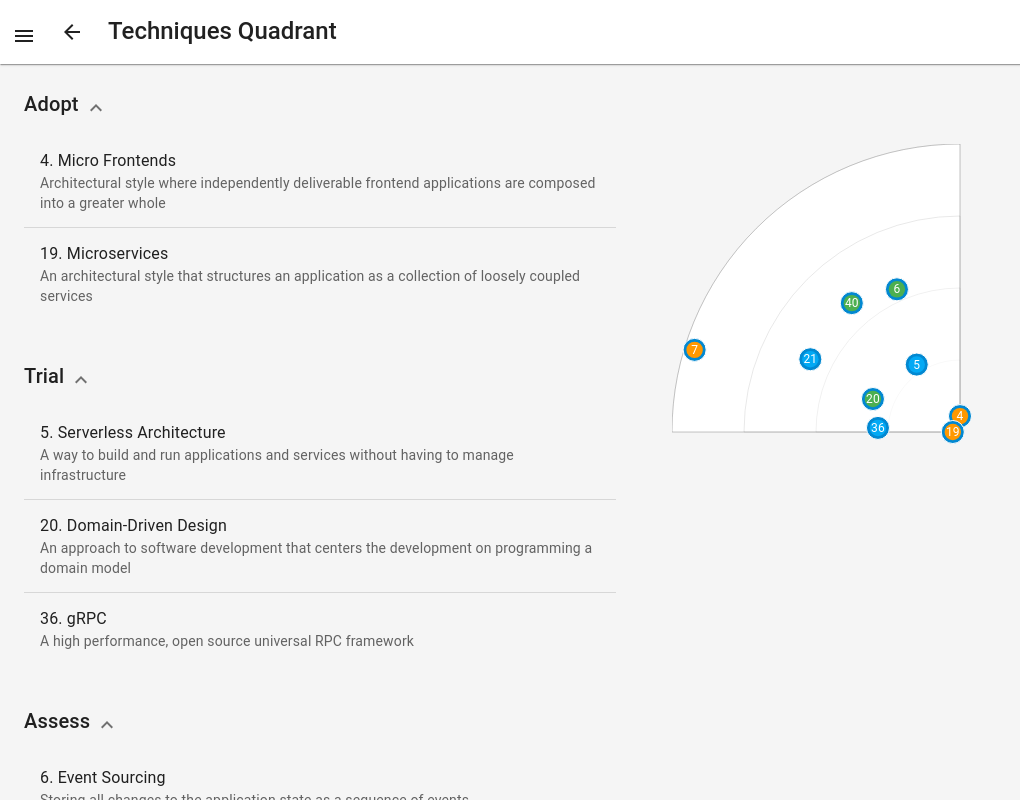
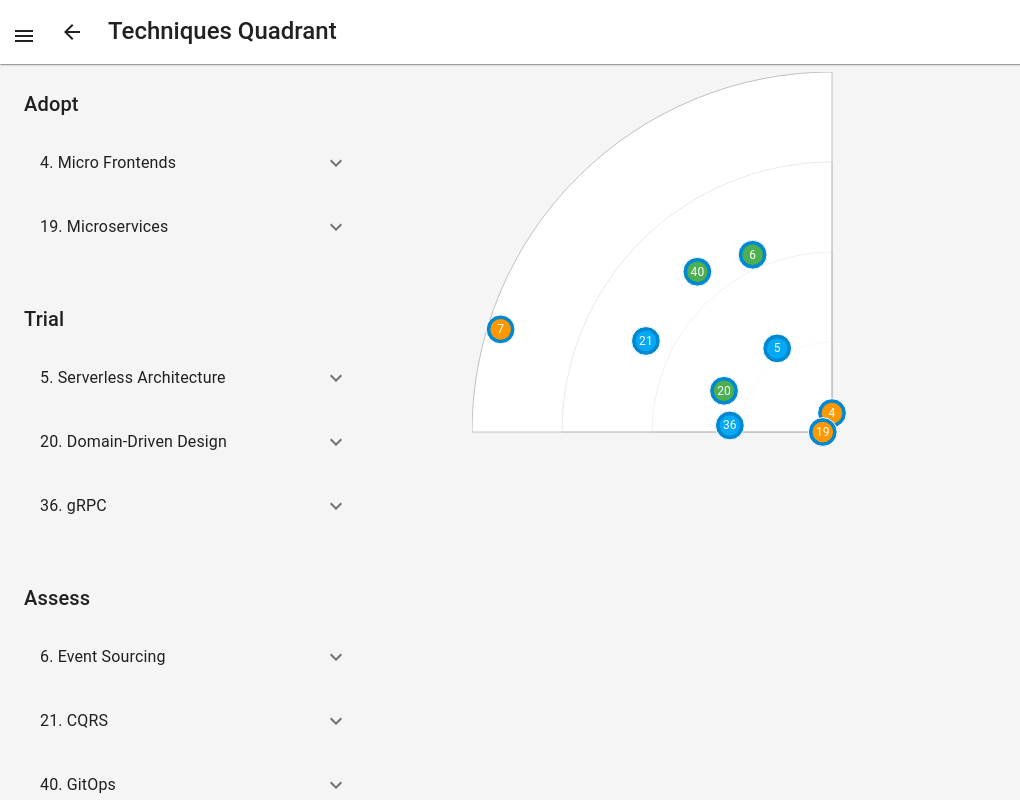
Before and after one commit to ThomasRohde/tech-radar, a React (Vite) app: page /quadrant/1 in a window 1280 px wide. Shown: the whole page, without its empty margins (0-1020 px from the left). Built offline with nearby package versions, Linux system fonts and the light colour scheme.

Commit message:
QuadrantPage details expansion

```diff
--- a/src/components/QuadrantPage.jsx
+++ b/src/components/QuadrantPage.jsx
@@ -3,21 +3,21 @@ import ExpandMoreIcon from "@mui/icons-material/ExpandMore";
 import {
   AppBar,
   Box,
-  Collapse,
-  Divider,
   IconButton,
   List,
   ListItem,
+  ListItemButton,
   ListItemText,
   Toolbar,
   Typography,
   useMediaQuery,
   useTheme,
 } from "@mui/material";
-import React, { useEffect, useState } from "react";
+import React, { useEffect, useState, useCallback, useMemo } from "react";
 import { useNavigate, useParams } from "react-router-dom";
 import { useTechnologies } from "./DataManager";
 import QuadrantSegment from "./QuadrantSegment";
+import { calculateTechnologiesWithPositions } from '../utils/radarCalculations';
 
 const QUADRANTS = [
   "Tools",
@@ -34,26 +34,34 @@ const QuadrantPage = () => {
   const isMobile = useMediaQuery(theme.breakpoints.down("sm"));
   const { technologies } = useTechnologies();
   const [svgSize, setSvgSize] = useState(800);
-  const [expandedRings, setExpandedRings] = useState(
-    RINGS.reduce((acc, ring) => ({ ...acc, [ring]: true }), {})
-  );
+  const [expandedTech, setExpandedTech] = useState(null);
 
   const quadrantId = parseInt(id, 10);
   const quadrantName = QUADRANTS[quadrantId];
 
-  const quadrantTechnologies = technologies.filter(
-    (tech) => tech.quadrantId === quadrantId
+  const quadrantTechnologies = useMemo(() =>
+    technologies.filter((tech) => tech.quadrantId === quadrantId),
+    [technologies, quadrantId]
   );
 
-  const technologiesByRing = RINGS.map((ring) => ({
+  const technologiesByRing = useMemo(() =>
+    RINGS.map((ring) => ({
       ring,
       technologies: quadrantTechnologies.filter((tech) => tech.ring === ring),
-  }));
+    })),
+    [quadrantTechnologies]
+  );
+
+  const calculatePositions = useCallback(() => {
+    return calculateTechnologiesWithPositions(quadrantTechnologies, { width: svgSize, height: svgSize }, RINGS);
+  }, [quadrantTechnologies, svgSize]);
+
+  const technologiesWithPositions = useMemo(calculatePositions, [calculatePositions]);
 
   useEffect(() => {
     const updateSize = () => {
       const size = Math.min(
-        window.innerWidth * (isMobile ? 0.9 : 0.45),
+        window.innerWidth * (isMobile ? 0.9 : 0.6),
         window.innerHeight * 0.9
       );
       setSvgSize(size);
@@ -65,8 +73,8 @@ const QuadrantPage = () => {
     return () => window.removeEventListener("resize", updateSize);
   }, [isMobile]);
 
-  const handleExpandRing = (ring) => {
-    setExpandedRings((prev) => ({ ...prev, [ring]: !prev[ring] }));
+  const handleExpandTech = (techId) => {
+    setExpandedTech(expandedTech === techId ? null : techId);
   };
 
   return (
@@ -123,59 +131,57 @@ const QuadrantPage = () => {
       >
         <Box
           sx={{
-            width: { xs: "100%", md: "50%" },
+            width: { xs: "100%", md: "30%" },
             p: 3,
             overflowY: "auto",
           }}
         >
           {technologiesByRing.map(({ ring, technologies }) => (
             <Box key={ring} sx={{ mb: 4 }}>
-              <Box
-                sx={{
-                  display: "flex",
-                  alignItems: "center",
-                  cursor: "pointer",
-                }}
-                onClick={() => handleExpandRing(ring)}
-              >
               <Typography variant="h6" gutterBottom>
                 {ring}
               </Typography>
-                <IconButton size="small">
+              <List>
+                {technologies.map((tech) => (
+                  <ListItem
+                    key={tech.id}
+                    disablePadding
+                    sx={{
+                      bgcolor: expandedTech === tech.id ? theme.palette.action.hover : 'transparent',
+                      mb: 1,
+                      borderRadius: 1,
+                    }}
+                  >
+                    <ListItemButton onClick={() => handleExpandTech(tech.id)}>
+                      <ListItemText
+                        primary={`${tech.id}. ${tech.name}`}
+                        secondary={
+                          expandedTech === tech.id ? tech.description : null
+                        }
+                      />
+                      <IconButton edge="end" aria-label="expand">
                         <ExpandMoreIcon
                           sx={{
-                      transform: expandedRings[ring]
-                        ? "rotate(180deg)"
-                        : "rotate(0deg)",
-                      transition: theme.transitions.create("transform", {
+                            transform: expandedTech === tech.id
+                              ? 'rotate(180deg)'
+                              : 'rotate(0deg)',
+                            transition: theme.transitions.create('transform', {
                               duration: theme.transitions.duration.shortest,
                             }),
                           }}
                         />
                       </IconButton>
-              </Box>
-              <Collapse in={expandedRings[ring]}>
-                <List>
-                  {technologies.map((tech, index) => (
-                    <React.Fragment key={tech.id}>
-                      <ListItem>
-                        <ListItemText
-                          primary={`${tech.id}. ${tech.name}`}
-                          secondary={tech.description}
-                        />
+                    </ListItemButton>
                   </ListItem>
-                      {index < technologies.length - 1 && <Divider />}
-                    </React.Fragment>
                 ))}
               </List>
-              </Collapse>
             </Box>
           ))}
         </Box>
 
         <Box
           sx={{
-            width: { xs: "100%", md: "50%" },
+            width: { xs: "100%", md: "70%" },
             p: 3,
             display: "flex",
             justifyContent: "center",
@@ -184,7 +190,7 @@ const QuadrantPage = () => {
         >
           <QuadrantSegment
             quadrantId={quadrantId}
-            technologies={quadrantTechnologies}
+            technologies={technologiesWithPositions}
             svgSize={svgSize}
           />
         </Box>
--- a/src/components/QuadrantSegment.jsx
+++ b/src/components/QuadrantSegment.jsx
@@ -1,6 +1,5 @@
 import { Box, Paper, Typography, useTheme } from '@mui/material';
-import React, { useState, useMemo } from 'react';
-import { calculateTechnologiesWithPositions } from '../utils/radarCalculations';
+import React, { useState } from 'react';
 
 const QuadrantSegment = ({ quadrantId, technologies, svgSize }) => {
   const theme = useTheme();
@@ -39,10 +38,6 @@ const QuadrantSegment = ({ quadrantId, technologies, svgSize }) => {
     }
   };
 
-  const technologiesWithPositions = useMemo(() => {
-    return calculateTechnologiesWithPositions(technologies, { width: svgSize, height: svgSize }, RINGS);
-  }, [technologies, svgSize]);
-
   const handleMouseEnter = (tech, event) => {
     setHoveredTech(tech);
     setTooltipPosition({ x: event.clientX, y: event.clientY });
@@ -75,7 +70,7 @@ const QuadrantSegment = ({ quadrantId, technologies, svgSize }) => {
               transform={`scale(${(index + 1) / 4})`}
             />
           ))}
-          {technologiesWithPositions.map((tech) => {
+          {technologies.map((tech) => {
             const { x, y } = tech.position;
             // Adjust coordinates to be relative to the quadrant's center
             const adjustedX = x - svgSize / 2;
```
Lines whose indentation alone changed are shown as unchanged.
